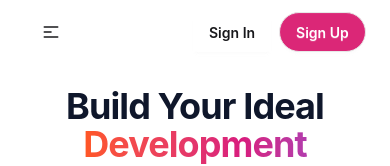
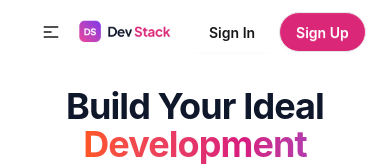
Before and after one commit to rifat-cse-bd/b14-a05-devconf, a React (Vite) app: page / in a window 390 px wide. Shown: the top 166 px of the page. Built offline with nearby package versions, Linux system fonts and the light colour scheme.

Commit message:
navbar fixed

```diff
--- a/src/components/NavBar.jsx
+++ b/src/components/NavBar.jsx
@@ -45,7 +45,7 @@ const NavBar = () => {
               </li>
             </ul>
           </div>
-          <img src={logo} alt="Logo" className="h-10 w-auto hidden md:block" />
+          <img src={logo} alt="Logo" className="h-6 w-auto md:h-10" />
         </div>
         <div className="navbar-center hidden lg:flex">
           <ul className="menu menu-horizontal px-1">
```
